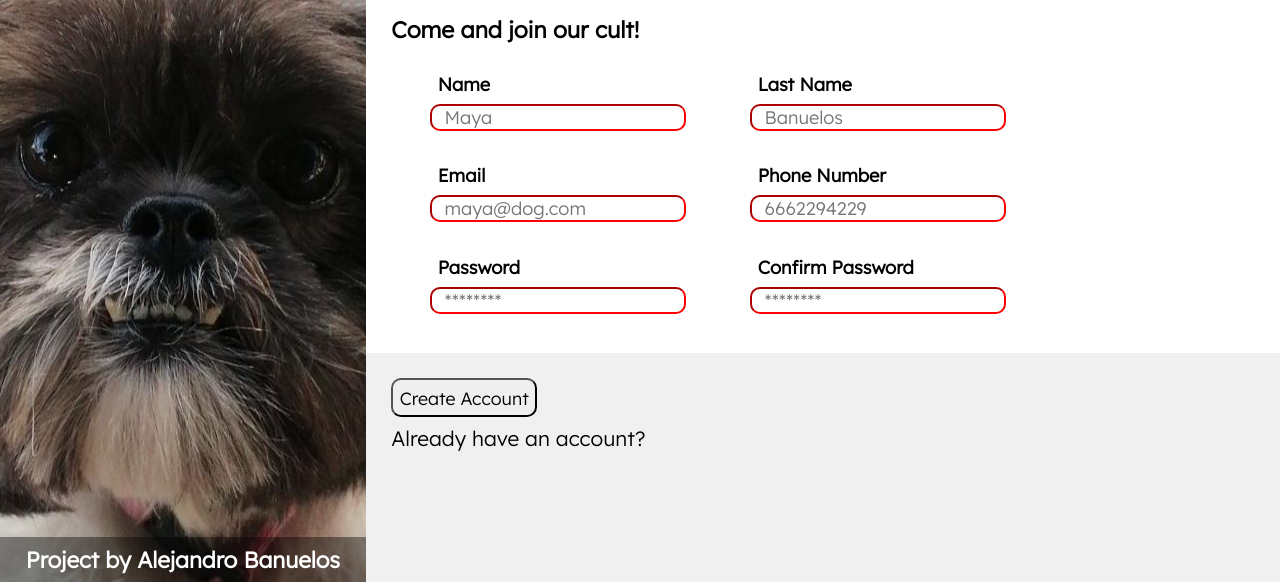
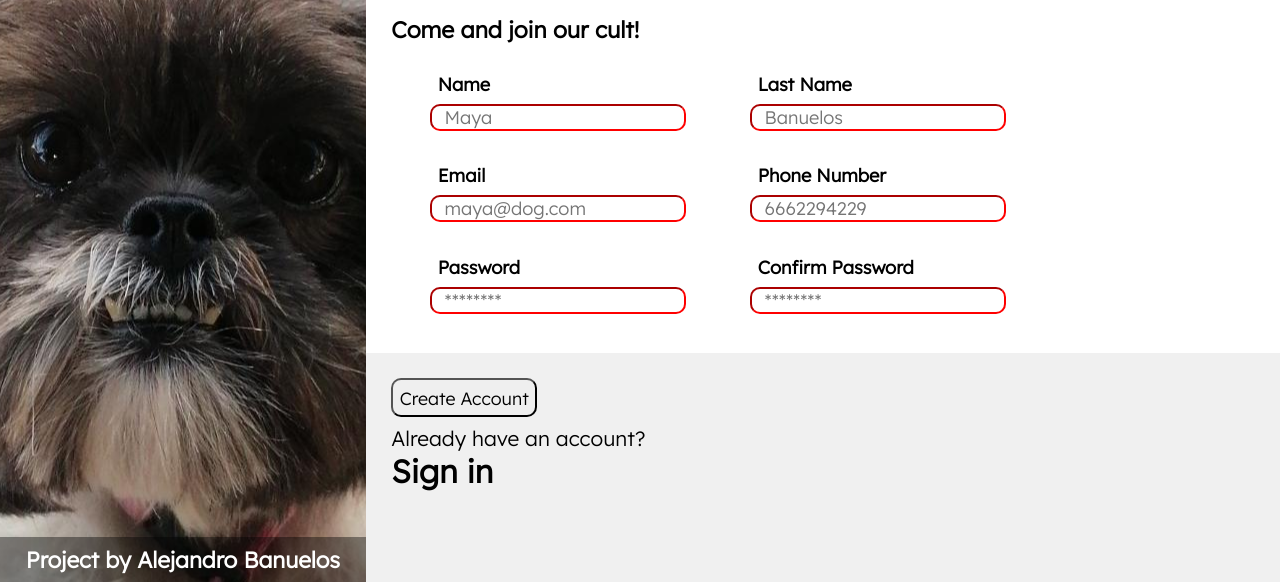
Before and after one commit to Draxgun/odin-signup, a plain HTML site: page index.html in a window 1280 px wide. Shown: the part 218-800 px from the top of the page. Drawn offline with Linux system fonts and the light colour scheme.

Commit message:
Page complete

```diff
--- a/javascript.js
+++ b/javascript.js
@@ -1,6 +1,8 @@
 
 
 
+
+/* Function in charge of checking that passwords match */
 function onChange() {
     const password = document.querySelector('input[name=password]');
     const confirm = document.querySelector('input[name=confirmPassword]');
--- a/style.css
+++ b/style.css
@@ -144,6 +144,17 @@ input{
     padding: 2vw;
 }
 
+.footer::after{
+    content: 'Sign in';
+    font-size: inherit;
+    color: #000;
+    font-weight: bold;
+    font-size: 2rem;
+}
+
+
+
+/* Button state */
 button{
     font-size: calc(5px + 1vw);
     padding: 0.5vw;
@@ -163,7 +174,6 @@ button:focus {
 }
 
 
-
 input:invalid {
     border-color: red;
   }
```
